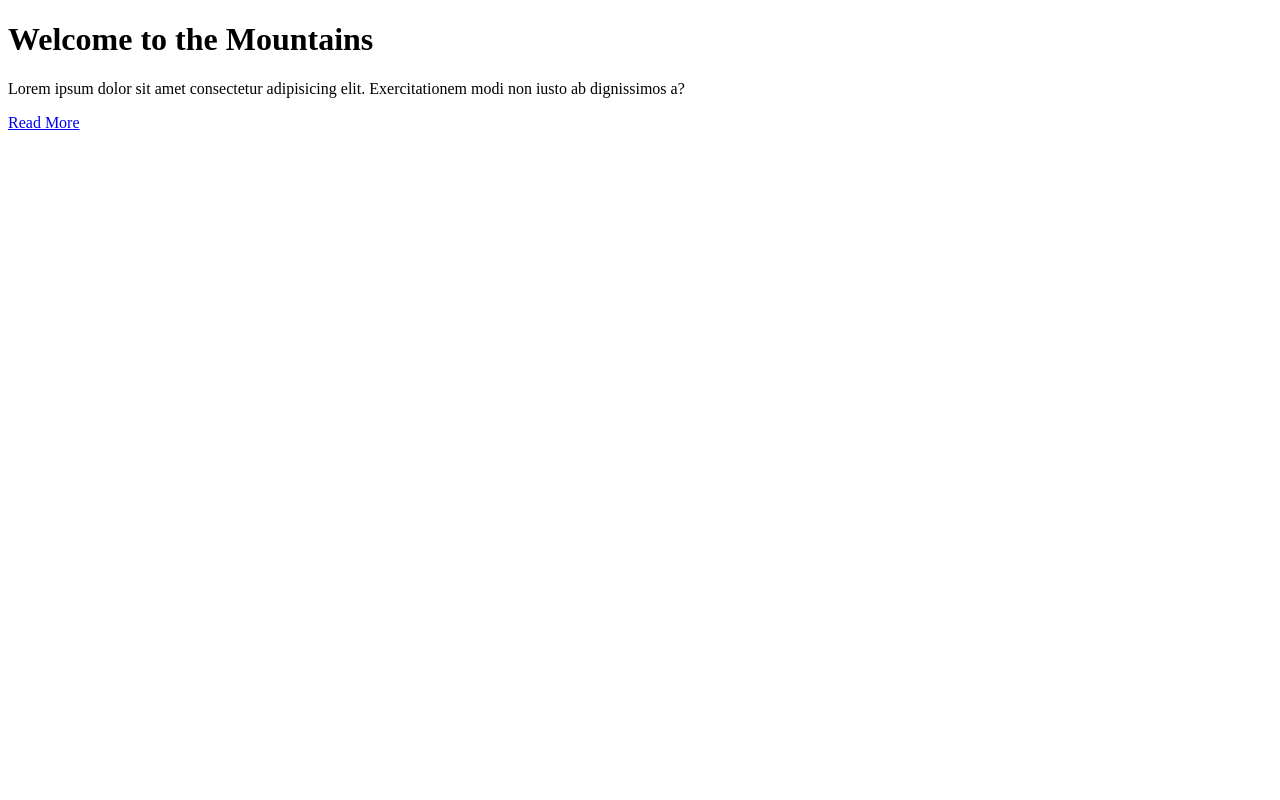
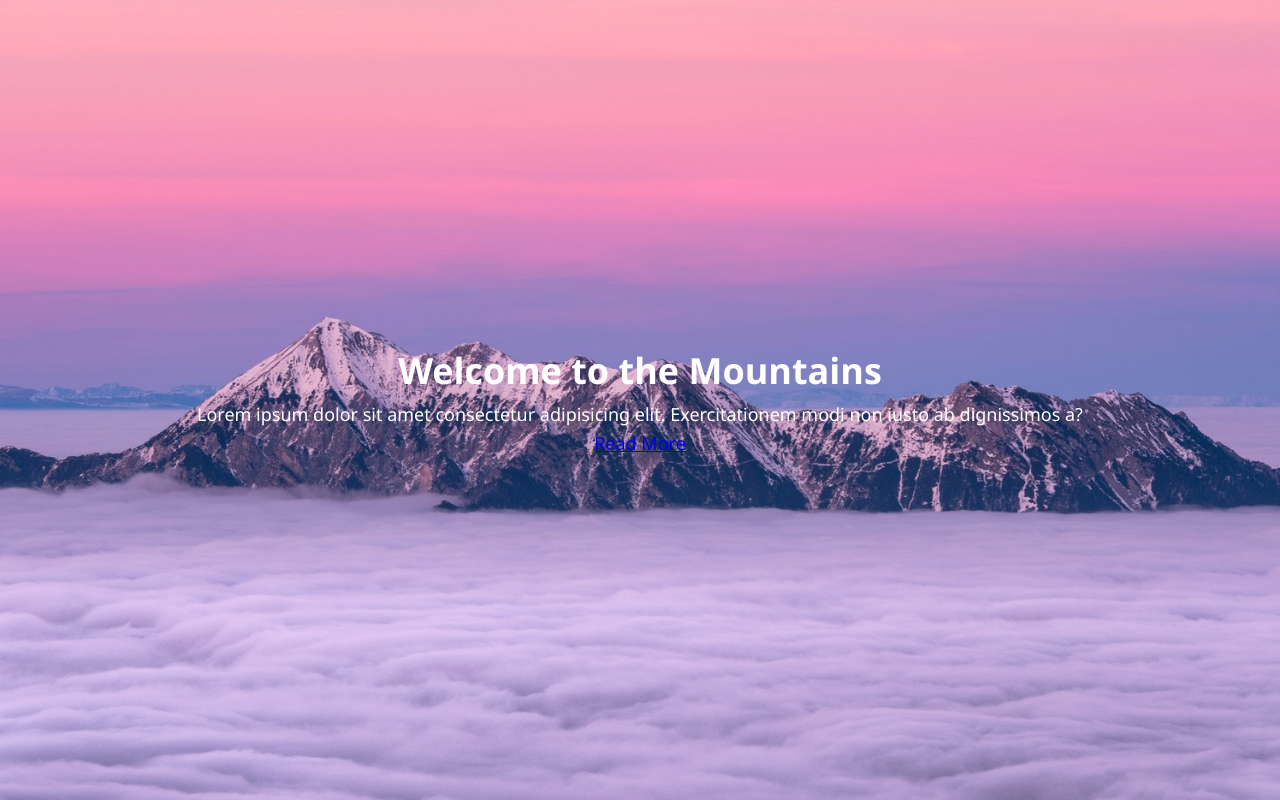
Before and after one commit to VisheshSingh/fullScreenLandings, a plain HTML site: page index.html in a window 1280 px wide. Drawn offline with Linux system fonts and the light colour scheme.

Commit message:
styling background for 100vh

```diff
--- a/index.html
+++ b/index.html
@@ -5,6 +5,7 @@
     <meta charset="UTF-8">
     <meta name="viewport" content="width=device-width, initial-scale=1.0">
     <meta http-equiv="X-UA-Compatible" content="ie=edge">
+    <link rel="stylesheet" href="styles.css">
     <title>Full Screen Landings</title>
 </head>
 
--- a/styles.css
+++ b/styles.css
@@ -0,0 +1,22 @@
+* {
+  margin: 0;
+  padding: 0;
+}
+
+body {
+  font-family: "Segoe UI", Tahoma, Geneva, Verdana, sans-serif;
+  font-size: 18px;
+  line-height: 1.6;
+  color: #fff;
+}
+
+#showcase {
+  background: url("./showcase.jpg");
+  height: 100vh;
+  background-size: cover;
+  background-position: center;
+  display: flex;
+  flex-direction: column;
+  justify-content: center;
+  align-items: center;
+}
```
